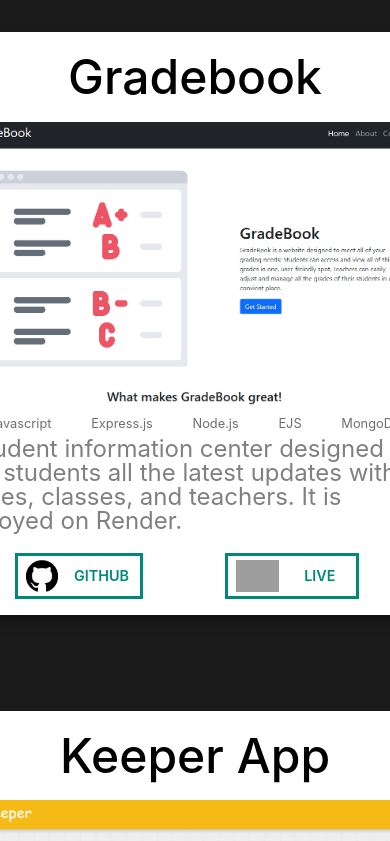
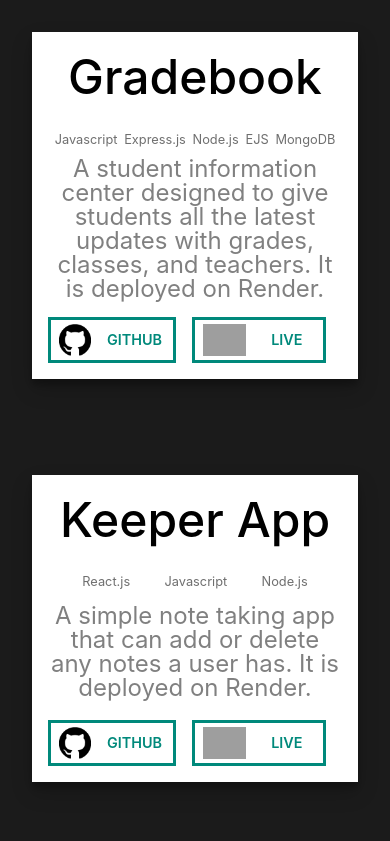
Before and after one commit to Crshafer12/portfolio, a React (Create React App) app: page / in a window 390 px wide. Shown: the part 5460-6301 px from the top of the page. Built offline with nearby package versions, Linux system fonts and the light colour scheme; grey boxes are pictures that could not be loaded.

Commit message:
fix mobile pics

```diff
--- a/src/components/Projects2/ProjectCard/ProjectCard.css
+++ b/src/components/Projects2/ProjectCard/ProjectCard.css
@@ -136,6 +136,42 @@
   }
 }
 
+@media screen and (max-width: 500px) {
+
+  .description {
+    font-size: 0.9rem;
+  }
+
+  .tools {
+    font-size: 0.8rem;
+    justify-content: space-evenly;
+    padding-bottom: .5rem;
+  }
+
+  .tools span {
+    margin-right: 0rem;
+  }
+
+  .links {
+    font-size: 0.8rem;
+  }
+
+  .links span {
+    margin-right: 0rem;
+    width: 50%;
+  }
+
+  .imageContainer {
+    height: 3px;
+    visibility: hidden;
+  }
+
+  .cardDescription {
+    text-align: center;
+  }
+}
+
+
 .underline {
   display: inline-block;
   position: relative;
```
